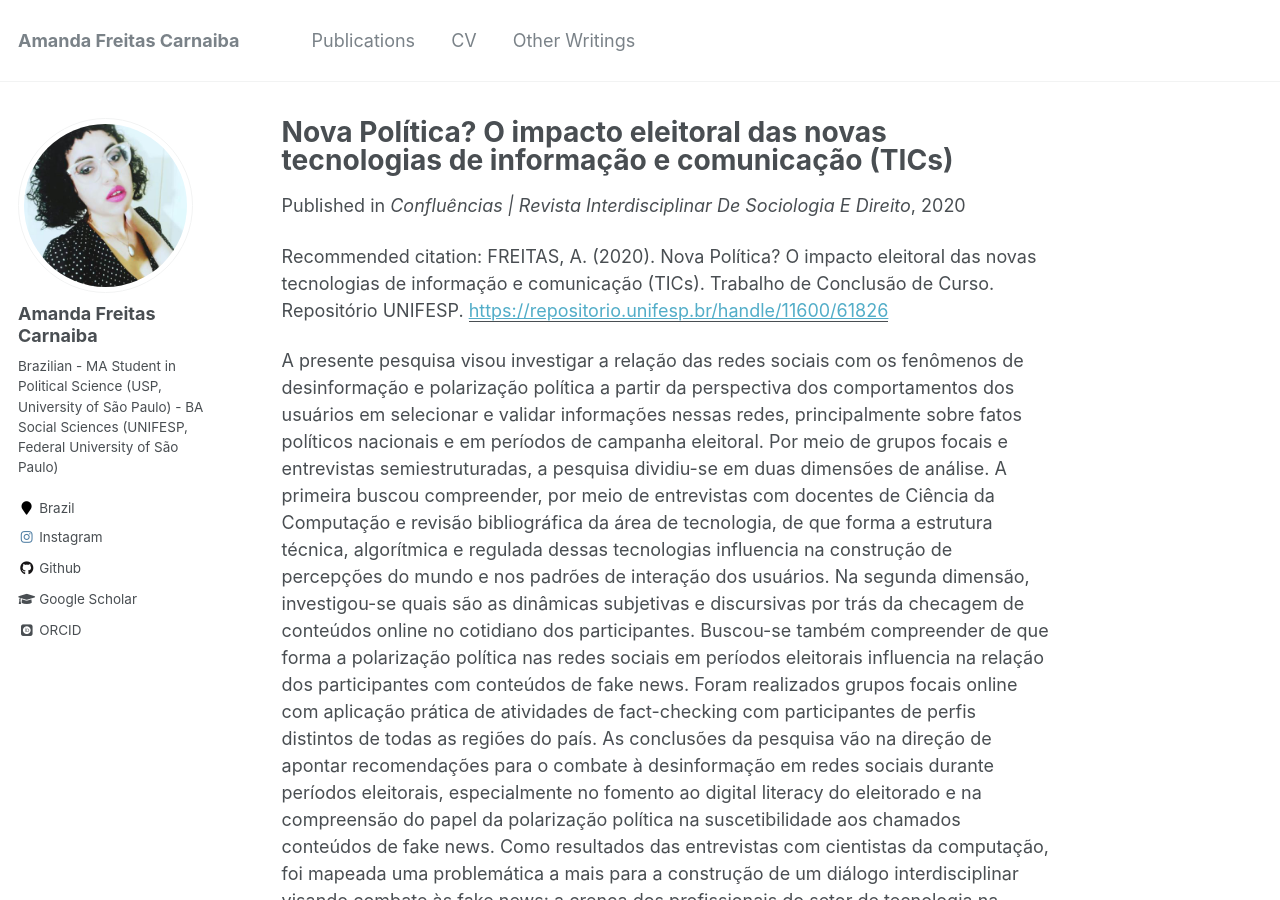
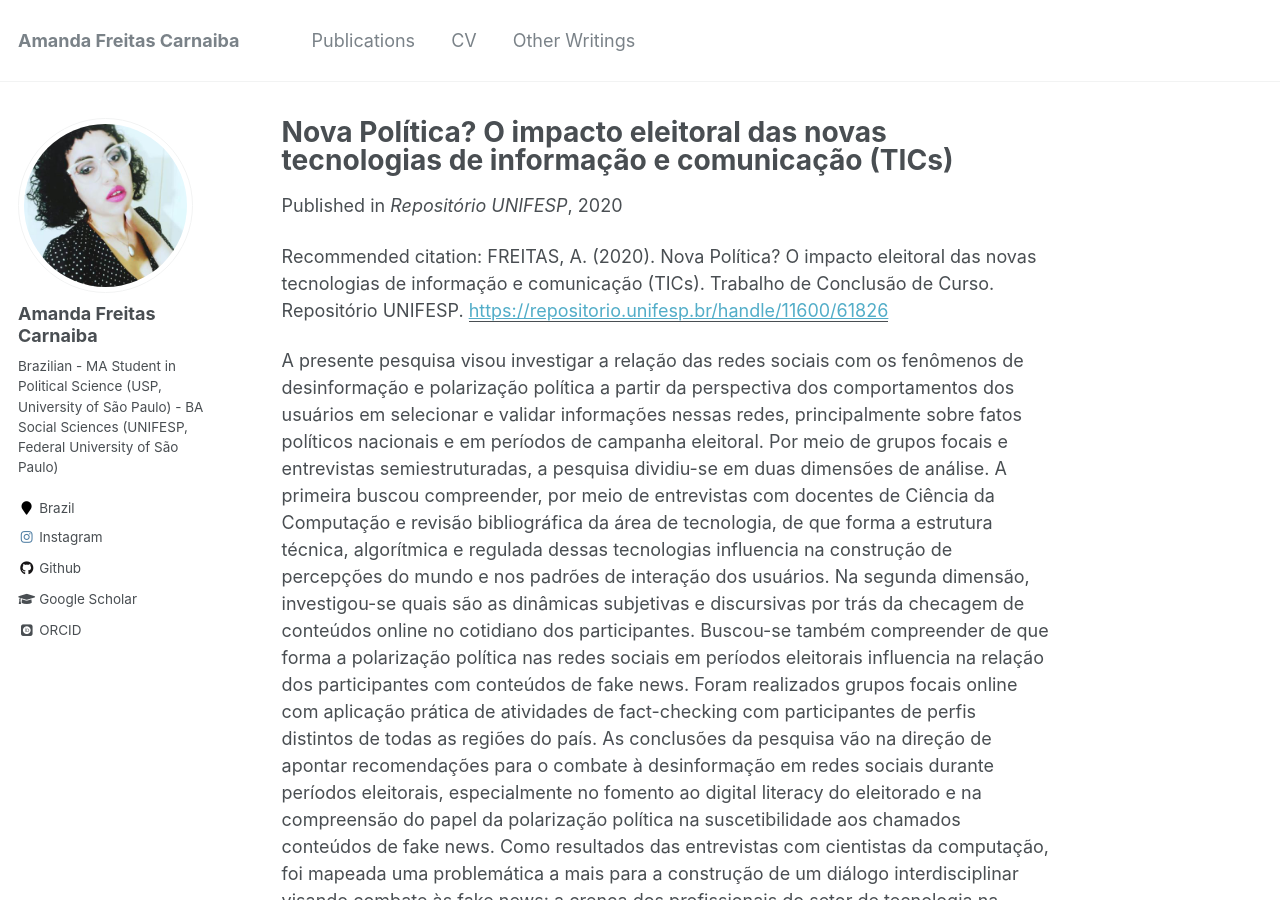
Before and after one commit to freitasamanda/freitasamanda.github.io, a Jekyll site: the page built from _publications/2020_TCC.md, in a window 1280 px wide and 900 px high. Built offline with Jekyll 4.4.1, drawn with Linux system fonts in a browser that asks for light colours; some web fonts are replaced.

Commit message:
Update 2020_TCC.md

```diff
--- a/_publications/2020_TCC.md
+++ b/_publications/2020_TCC.md
@@ -4,7 +4,7 @@ collection: publications
 permalink: /publication/2020_TCC
 excerpt: 'Trabalho de Conclusão de Curso - Bacharelado em Ciências Sociais'
 date: 2020-12-12
-venue: 'Confluências | Revista Interdisciplinar De Sociologia E Direito'
+venue: 'Repositório UNIFESP'
 paperurl: 'https://repositorio.unifesp.br/handle/11600/61826 '
 citation: 'FREITAS, A. (2020). Nova Política? O impacto eleitoral das novas tecnologias de informação e comunicação (TICs). Trabalho de Conclusão de Curso. Repositório UNIFESP.'
 ---
```
